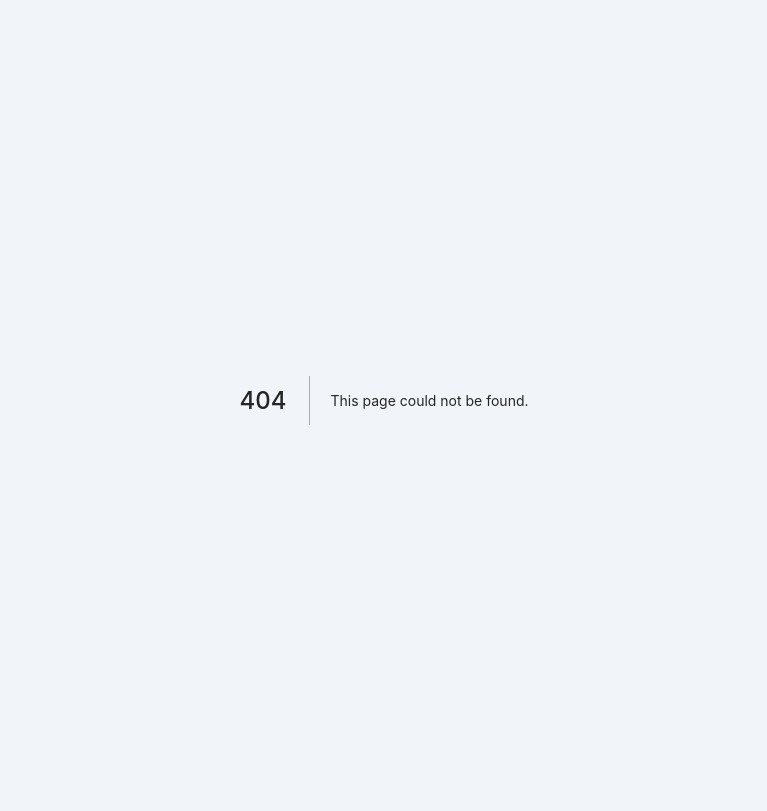
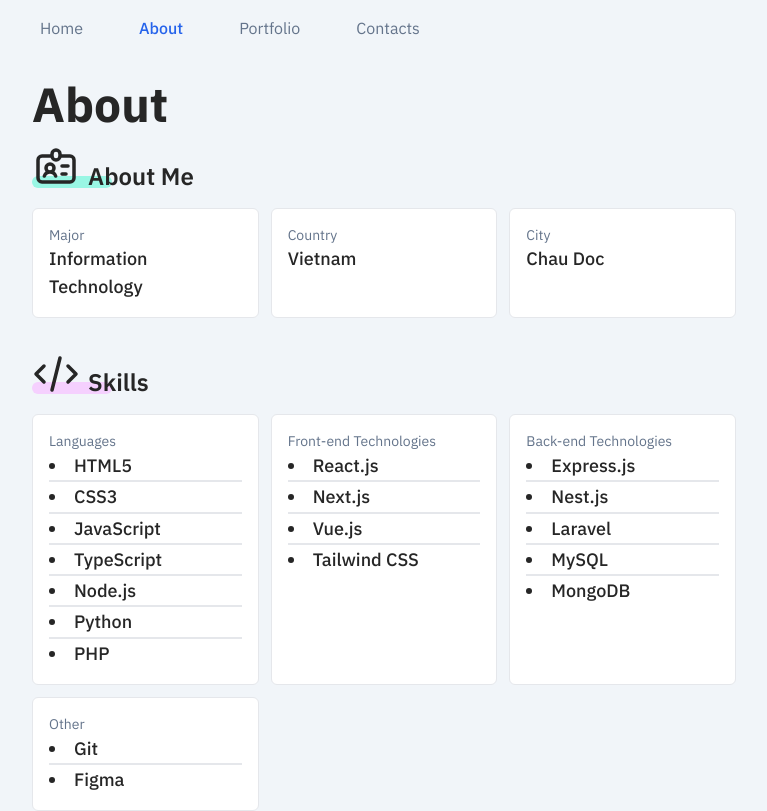
Before and after one commit to qhungg289/personal-site-qhungg289, a Next.js app: page /about in a window 1280 px wide. Before the commit this address had no page. Shown: the top 811 px of the page, without its empty margins (256-1023 px from the left). Built offline with nearby package versions, Linux system fonts and the light colour scheme.

Commit message:
Add About page

```diff
--- /dev/null
+++ b/pages/about/index.js
@@ -0,0 +1,112 @@
+import Head from "next/head";
+import { motion } from "framer-motion";
+import GridCardContainer from "../../components/layout/GridCardContainer";
+import InfoCard from "../../components/card/InfoCard";
+import SkillCard from "../../components/card/SkillCard";
+import Layout from "../../components/layout/Layout";
+import MainHeader from "../../components/typography/MainHeader";
+
+const infos = {
+	Major: "Information Technology",
+	Country: "Vietnam",
+	City: "Chau Doc",
+};
+
+const skills = {
+	Languages: [
+		"HTML5",
+		"CSS3",
+		"JavaScript",
+		"TypeScript",
+		"Node.js",
+		"Python",
+		"PHP",
+	],
+	"Front-end Technologies": ["React.js", "Next.js", "Vue.js", "Tailwind CSS"],
+	"Back-end Technologies": [
+		"Express.js",
+		"Nest.js",
+		"Laravel",
+		"MySQL",
+		"MongoDB",
+	],
+	Other: ["Git", "Figma"],
+};
+
+let infosCards = [];
+for (const [key, value] of Object.entries(infos)) {
+	const card = <InfoCard cardLabel={key} cardContent={value} key={key} />;
+	infosCards.push(card);
+}
+
+let skillsCards = [];
+for (const [key, value] of Object.entries(skills)) {
+	const card = <SkillCard cardLabel={key} cardContent={value} key={key} />;
+	skillsCards.push(card);
+}
+
+export default function About() {
+	return (
+		<>
+			<Head>
+				<title>About - Hung Duong Quang</title>
+				<meta name="description" content="Hung Duong Quang's personal site" />
+				<link rel="icon" href="/favicon.ico" />
+			</Head>
+
+			<Layout>
+				<MainHeader>About</MainHeader>
+
+				<div>
+					<motion.h1
+						initial={{ opacity: 0, x: 10 }}
+						animate={{ opacity: 1, x: 0 }}
+						className="relative my-4 flex select-none items-end gap-2 text-2xl font-semibold after:absolute after:left-0 after:bottom-1 after:-z-10 after:h-3 after:w-20 after:rounded-full after:bg-teal-200 after:transition-all hover:after:w-44"
+					>
+						<svg
+							xmlns="http://www.w3.org/2000/svg"
+							className="inline-flex h-12 w-12"
+							fill="none"
+							viewBox="0 0 24 24"
+							stroke="currentColor"
+							strokeWidth={1.75}
+						>
+							<path
+								strokeLinecap="round"
+								strokeLinejoin="round"
+								d="M10 6H5a2 2 0 00-2 2v9a2 2 0 002 2h14a2 2 0 002-2V8a2 2 0 00-2-2h-5m-4 0V5a2 2 0 114 0v1m-4 0a2 2 0 104 0m-5 8a2 2 0 100-4 2 2 0 000 4zm0 0c1.306 0 2.417.835 2.83 2M9 14a3.001 3.001 0 00-2.83 2M15 11h3m-3 4h2"
+							/>
+						</svg>
+						About Me
+					</motion.h1>
+					<GridCardContainer>{infosCards}</GridCardContainer>
+				</div>
+
+				<div>
+					<motion.h1
+						initial={{ opacity: 0, x: 10 }}
+						animate={{ opacity: 1, x: 0 }}
+						className="relative my-4 flex select-none items-end gap-2 text-2xl font-semibold after:absolute after:left-0 after:bottom-1 after:-z-10 after:h-3 after:w-20 after:rounded-full after:bg-fuchsia-200 after:transition-all hover:after:w-32"
+					>
+						<svg
+							xmlns="http://www.w3.org/2000/svg"
+							className="inline-flex h-12 w-12"
+							fill="none"
+							viewBox="0 0 24 24"
+							stroke="currentColor"
+							strokeWidth={1.75}
+						>
+							<path
+								strokeLinecap="round"
+								strokeLinejoin="round"
+								d="M10 20l4-16m4 4l4 4-4 4M6 16l-4-4 4-4"
+							/>
+						</svg>
+						Skills
+					</motion.h1>
+					<GridCardContainer>{skillsCards}</GridCardContainer>
+				</div>
+			</Layout>
+		</>
+	);
+}
```
